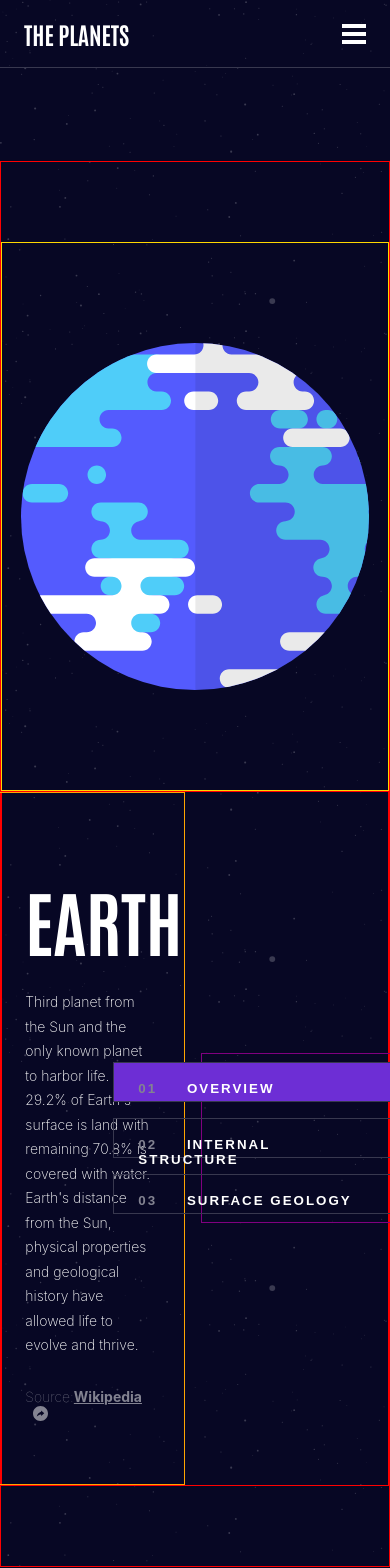
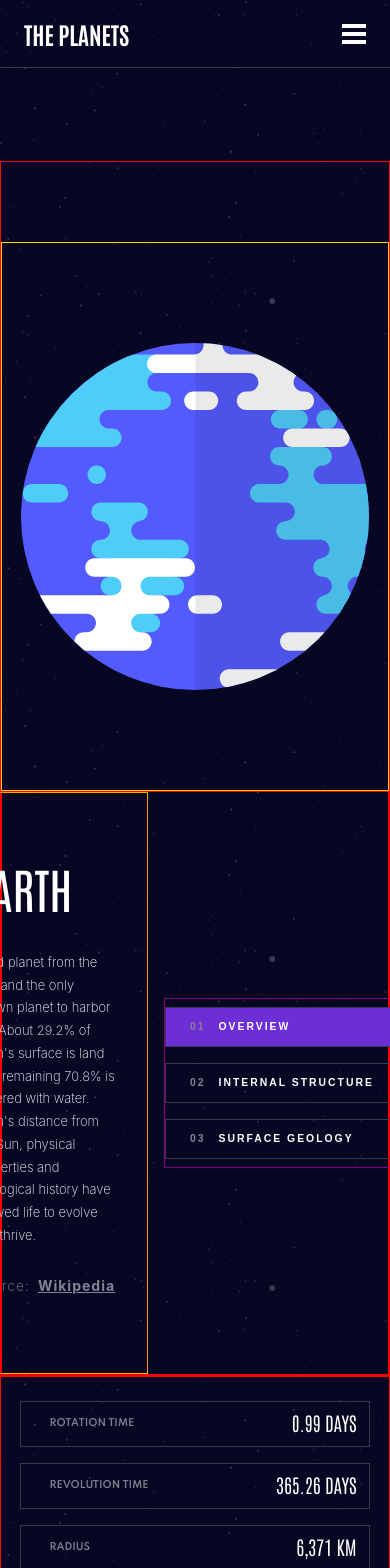
Before and after one commit to Uvacoder/abc-theplanets, a Next.js app: page / in a window 390 px wide. Shown: the top 1568 px of the page. Built offline with nearby package versions, Linux system fonts and the light colour scheme.

Commit message:
work on PlanetInfo < 900 mq's. Working on mobil PlanetInfo layout

```diff
--- a/styles/Home.module.css
+++ b/styles/Home.module.css
@@ -23,7 +23,7 @@
         border: 1px solid red;
         flex-direction: column;
         height: max-content;
-        padding: 5rem 0;
+        padding: 5rem 0 0 0;
         margin-top: 76px;
     }
 }
--- a/styles/PlanetInfo.module.css
+++ b/styles/PlanetInfo.module.css
@@ -33,15 +33,17 @@ font-family: 'Spartan', sans-serif; */
 
 .infoTextContainerH3 {
     color: #838391;
-    font-weight: 100;
+    font-weight: 200;
     font-size: 14px;
     padding: 1rem 0;
+    letter-spacing: 1px;
 }
 
 .infoTextContainerSpan {
     color: #838391;
     font-weight: 700;
     text-decoration: underline;
+    margin-left: .5rem;
 }
 
 .svg {
@@ -101,14 +103,14 @@ font-family: 'Spartan', sans-serif; */
         display: flex;
         align-items: flex-end;
         justify-content: center;
-        width: 50%;
+        width: auto;
         height: auto;
         border: 1px solid purple;
         margin-right: 5%;
     }
 
     .infoTextContainer {
-        width: 50%;
+        width: 60%;
         border: 1px solid orange;
         padding: 2rem;
     }
@@ -118,4 +120,27 @@ font-family: 'Spartan', sans-serif; */
         height: 40px;
     }
 
+    .buttonTextH4 {
+        font-size: .65rem;
+    }
+
+    .buttonTextSpan {
+        font-size: .65rem;
+        padding: 0 .5rem 0 0;
+    }
+
+    .infoTextContainerH1 {
+        font-size: 3rem;
+        font-weight: 400;
+
+    }
+
+    .infoTextContainerP {
+        color: white;
+        margin-top: 0;
+        font-weight: 200;
+        font-size: 13px;
+        line-height: 1.75;
+    }
+
 }
--- a/styles/PlanetStatBox.module.css
+++ b/styles/PlanetStatBox.module.css
@@ -67,10 +67,21 @@ font-family: 'Spartan', sans-serif; */
 @media screen and (max-width: 900px) {
     .flexContainer {
         width: 100%;
+        border: 1px solid red;
+        margin-top: -3rem;
     }
 
     .statBox {
-        width: 162px;
+        width: 20%;
+        height: 100px;
+    }
+
+    .statBoxSpan {
+        font-size: .75rem;
+    }
+
+    .statBoxH2 {
+        font-size: 1.75rem;
     }
 
 }
```
